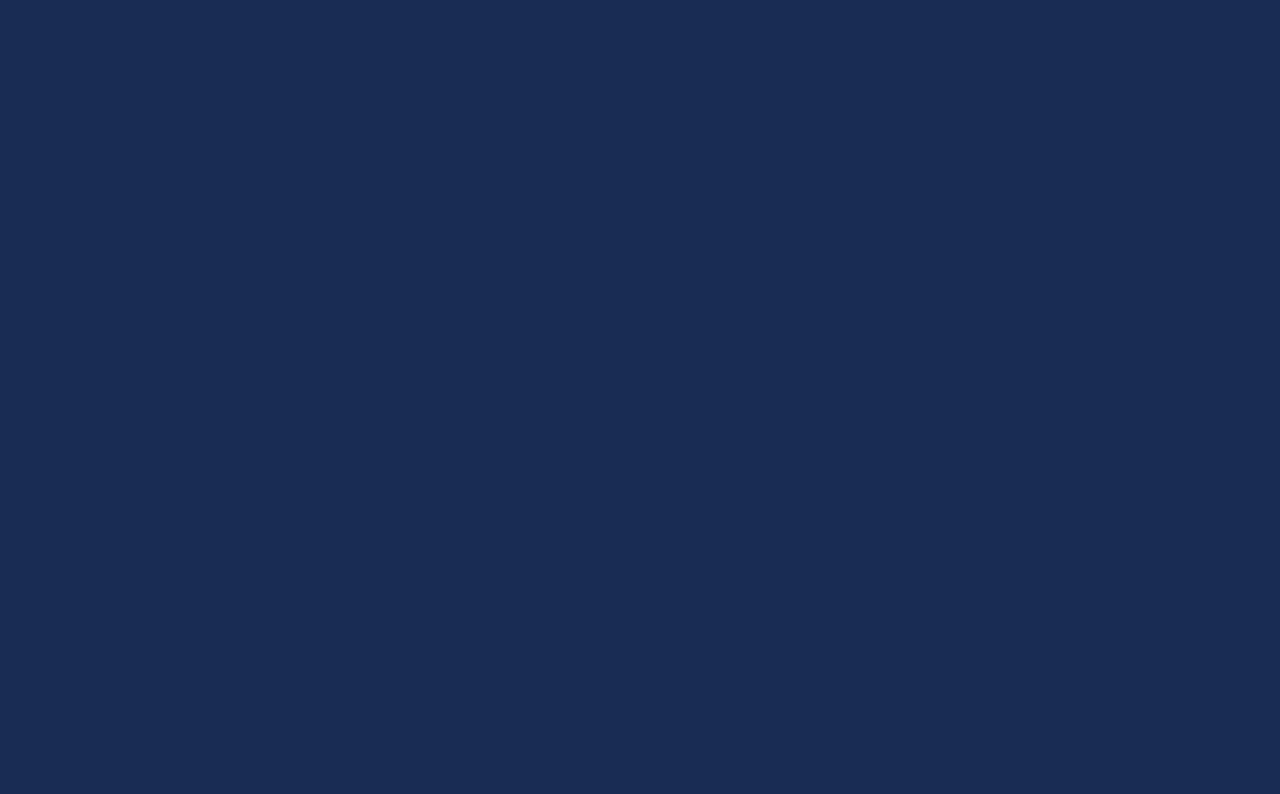
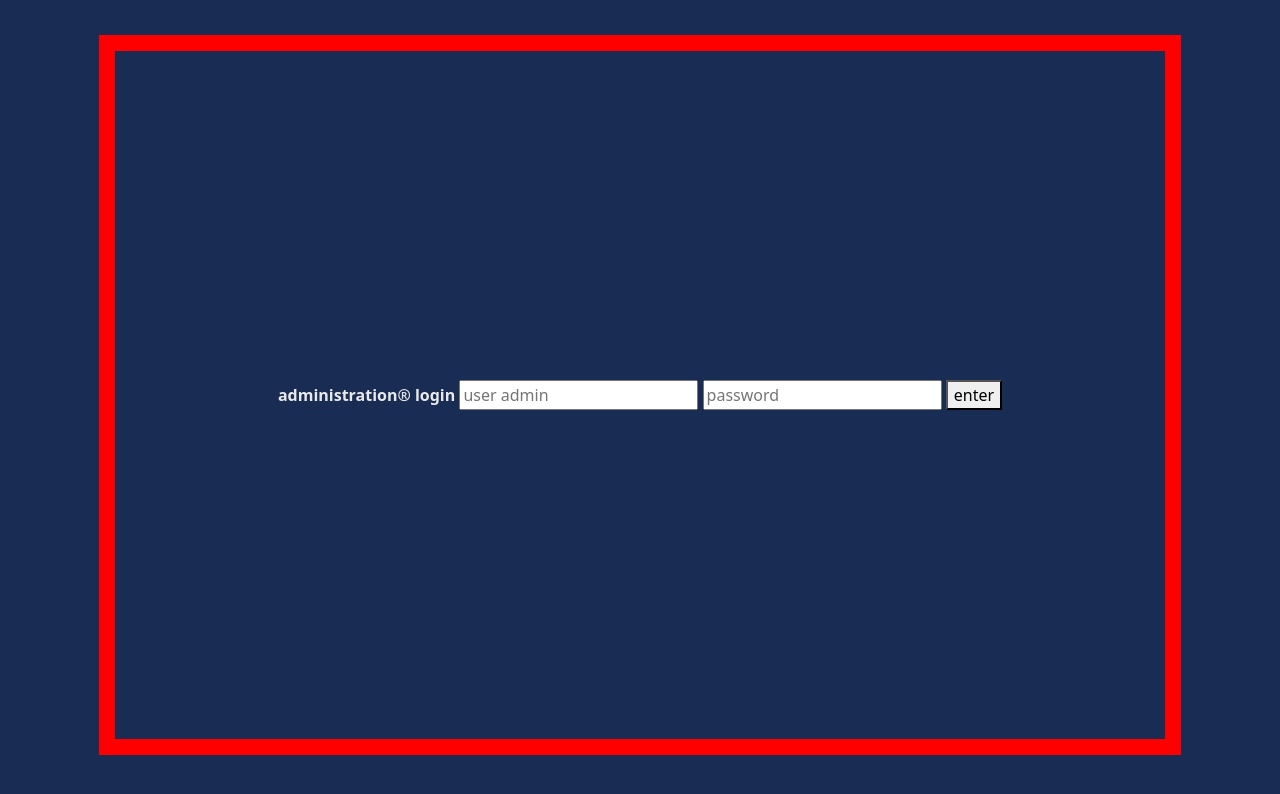
Before and after one commit to LeonardoMendes89/demonstrative-skills, a plain HTML site: page frontend/index.html in a window 1280 px wide. Drawn offline with nearby package versions, Linux system fonts and the light colour scheme.

Commit message:
full-stack-jr

```diff
--- a/frontend/auth/index.scss
+++ b/frontend/auth/index.scss
@@ -68,6 +68,26 @@ body{
     and (orientation:portrait)
     and (-webkit-min-device-pixel-ratio: 1) {
         @include d_flex(flex,column,center,center);
+    }
+    @media screen
+    and (max-device-width: 1024px){
+        .dock-mobile{
+            display:none;
+        }
+    }
+    @media screen
+    and (max-device-width: 1023px)
+    and (orientation:landscape){
+        @include d_flex(flex,column,center,center);
+        .dock-mobile{
+            display:flex;
+        }
+        .form{
+            border:red solid 1pc;
+            @include percent(3%);
+            @include size(90vh,90vw);
+            @include d_flex(flex,column,center,center);
+        }
     }
     .dock{
         @media screen
@@ -158,6 +178,8 @@ body{
 
     }
 
+
+
                             #empty,#alerting,#nofetch{
                                 width:60%;
                                 font-weight:bold;
--- a/frontend/index.html
+++ b/frontend/index.html
@@ -26,6 +26,20 @@
 
     </div>
 
+    <div class="dock-mobile">
+
+      <div class="form">
+        <form >
+          <strong class="title">administration&reg;</strong>
+          <strong class="login">login</strong>
+          <input type="text" name="" id="admin" placeholder="user admin">
+          <input type="password" name="" id="pass" placeholder="password">
+          <button id="button">enter</button>
+        </form>
+      </div>
+
+    </div>
+
     <div class="alert alert-danger" id="alerting" role="alert">
       invalid data, please check with your adm!
     </div>
```
Also changed, not shown: frontend/auth/index.css.
